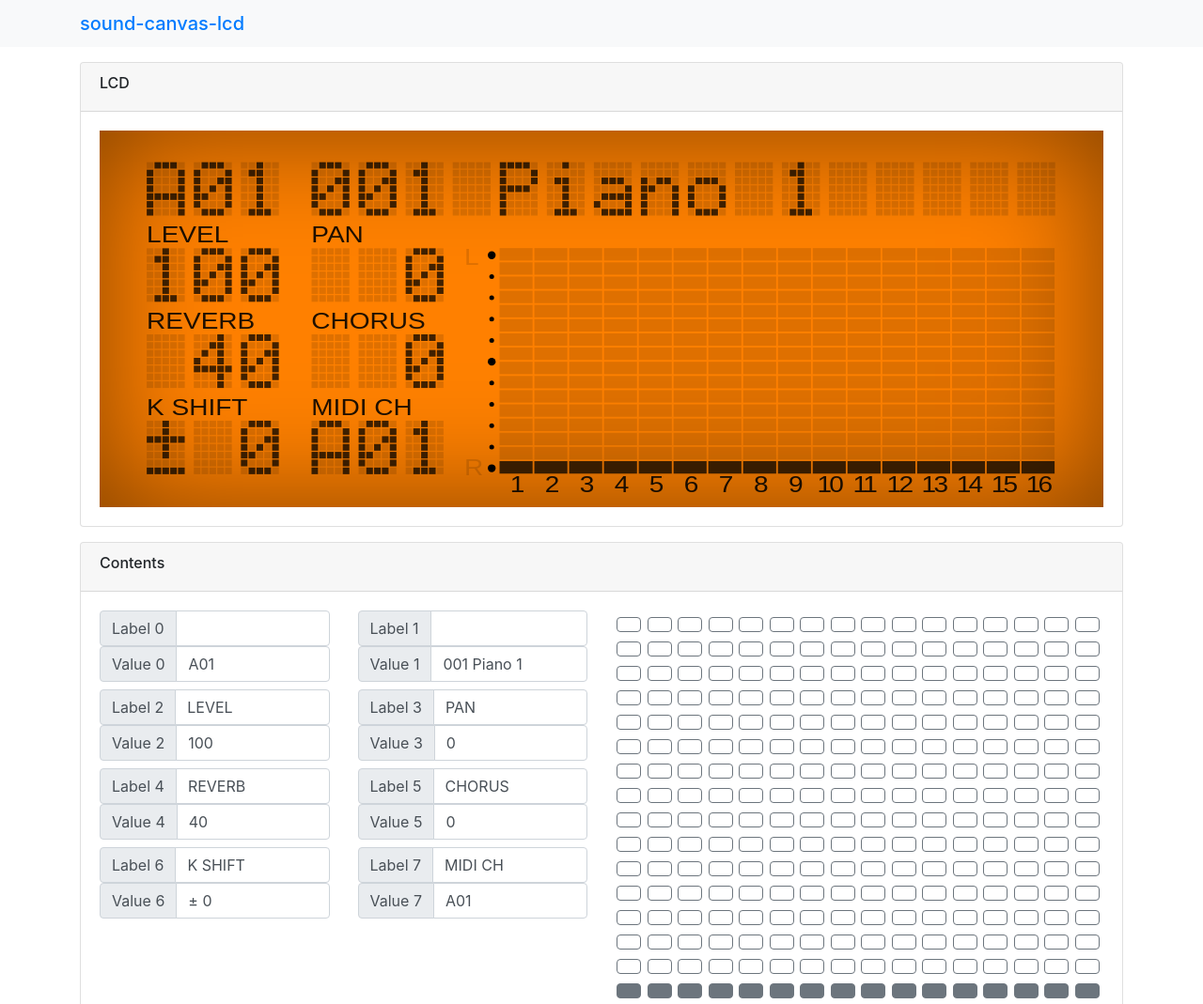
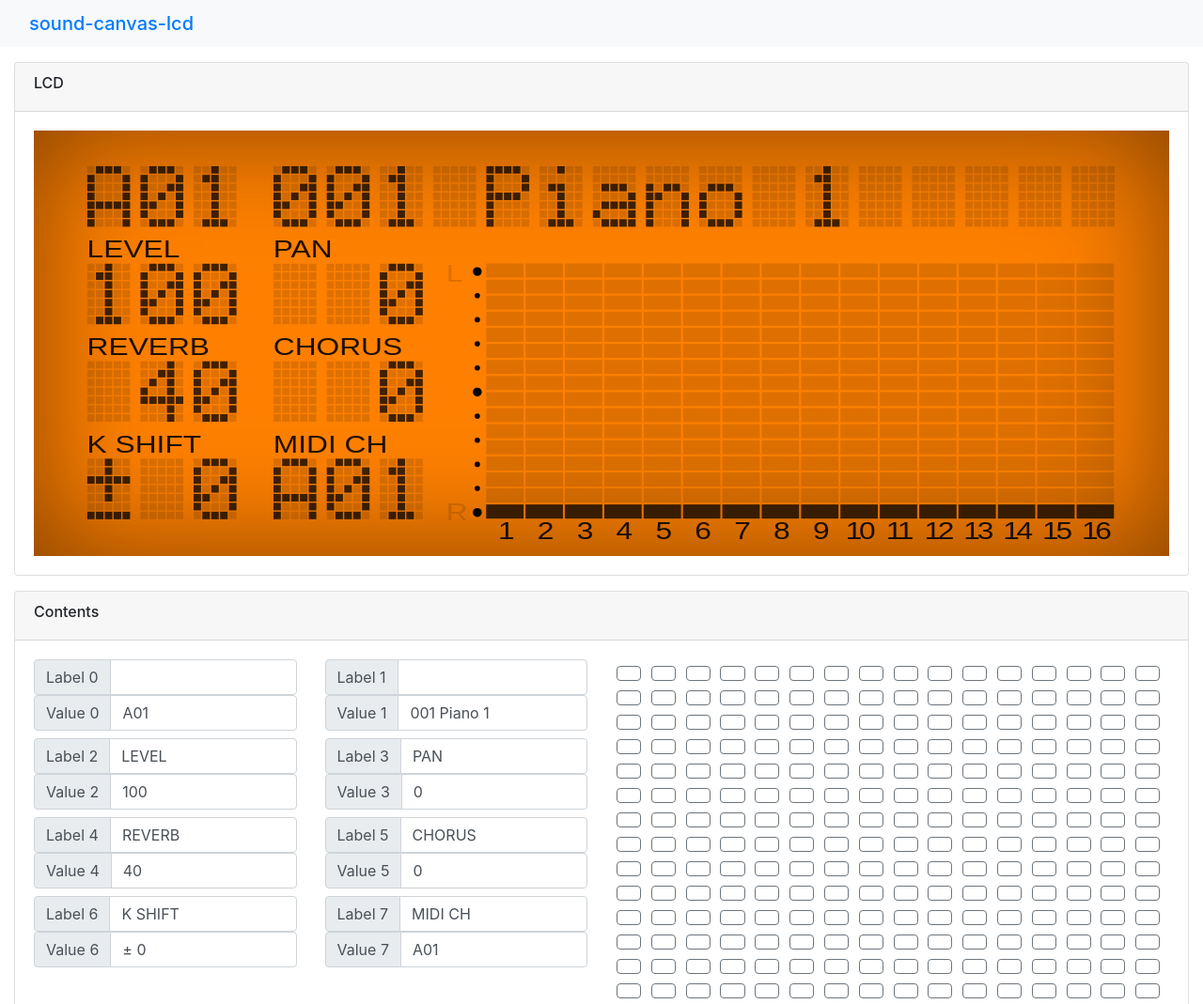
Before and after one commit to shingo45endo/sound-canvas-lcd, a website: page index.html in a window 1280 px wide. Shown: the top 1069 px of the page at 94% size. Drawn offline with nearby package versions, Linux system fonts and the light colour scheme.

Commit message:
Change from "container" to "container-fluid"

```diff
--- a/index.html
+++ b/index.html
@@ -76,7 +76,7 @@ sound-canvas-lcd {
 <body>
 	<!-- Navbar -->
 	<nav class="navbar sticky-top bg-light">
-		<div class="container align-items-start">
+		<div class="container-fluid align-items-start">
 			<h1 class="h6 mb-0">
 				<a class="navbar-brand" href="https://github.com/shingo45endo/sound-canvas-lcd" target="_blank" rel="noopener noreferrer">sound-canvas-lcd</a>
 			</h1>
@@ -84,13 +84,12 @@ sound-canvas-lcd {
 	</nav>
 
 	<!-- Main screen -->
-	<main class="container">
+	<main class="container-fluid">
 		<div class="card mt-3">
 			<div class="card-header">
 				<h2 class="h6">LCD</h2>
 			</div>
 			<div class="card-body">
-				<div id="svg"></div>
 				<sound-canvas-lcd id="my-lcd"></sound-canvas-lcd>
 			</div>
 		</div>
```
